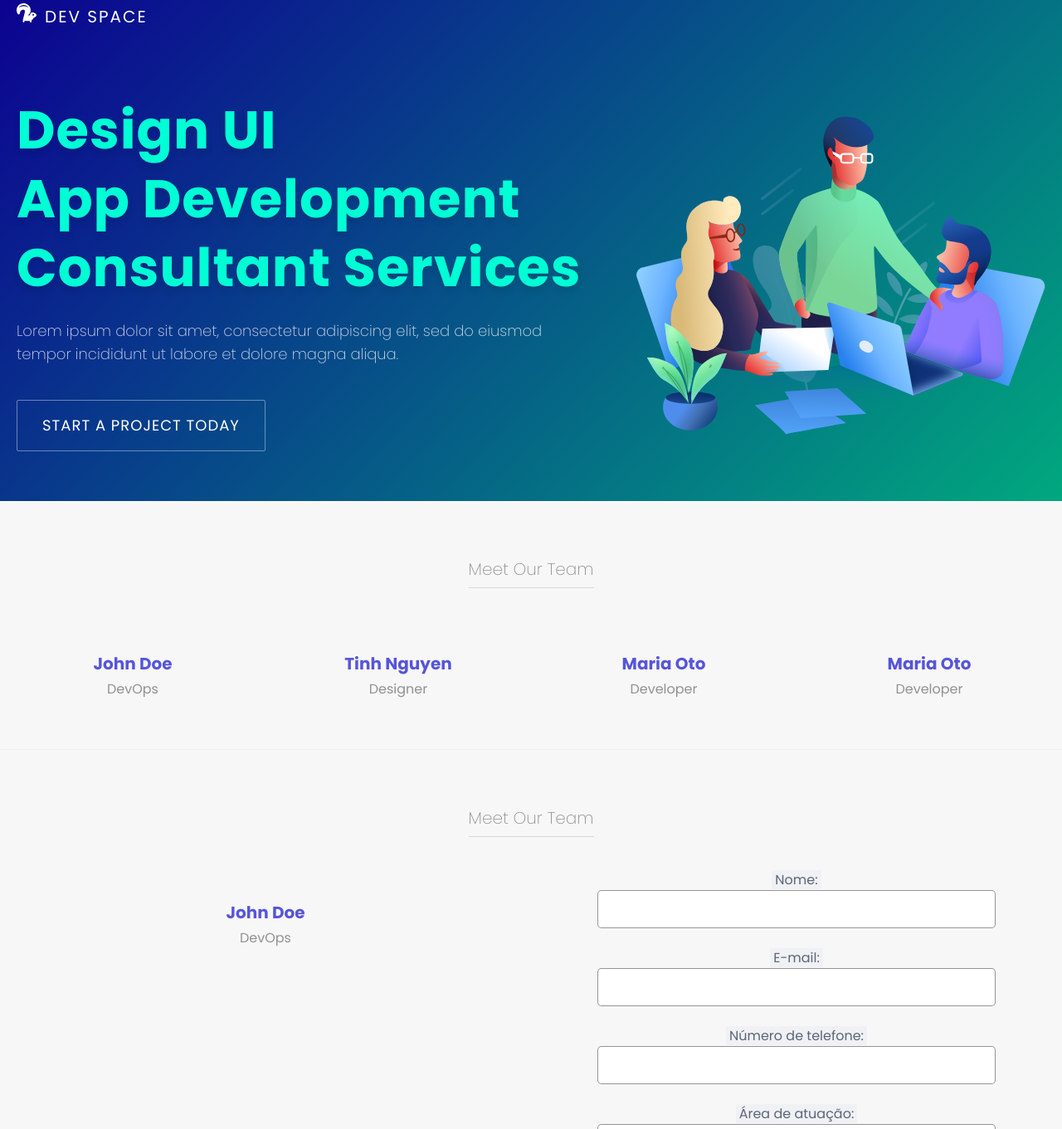
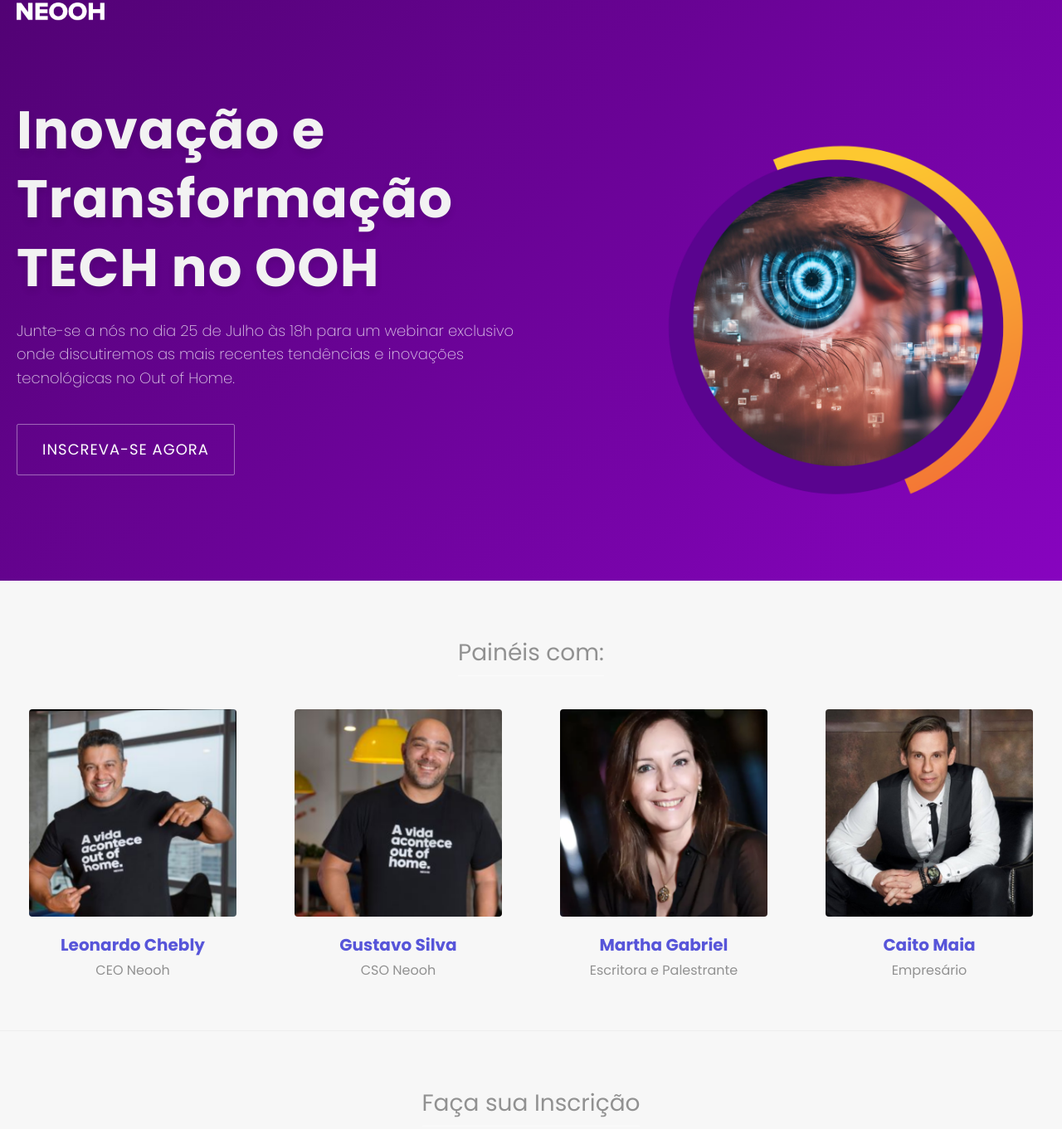
Before and after one commit to daniseveriano/neooh, a plain HTML site: page index.html in a window 1280 px wide. Shown: the part 27-1388 px from the top of the page at 83% size. Drawn offline with nearby package versions, Linux system fonts and the light colour scheme.

Commit message:
Webinar neooh conclusão

```diff
--- a/css/yeo.css
+++ b/css/yeo.css
@@ -60,9 +60,9 @@ a:active {
     background-size: auto;
     padding-bottom: 3rem;
 /* Rectangle 10: */
-background-image: -webkit-linear-gradient(44deg, #0C0091 0%, #00A87E 100%);
-background-image: -o-linear-gradient(44deg, #0C0091 0%, #00A87E 100%);
-background-image: linear-gradient(134deg, #0C0091 0%, #00A87E 100%);
+background-image: -webkit-linear-gradient(44deg, #510273 0%, #8704bf 100%);
+background-image: -o-linear-gradient(44deg, #510273 0%, #8704bf 100%);
+background-image: linear-gradient(134deg, #510273 0%, #8704bf 100%);
 }
 
 .yeo-slogan .slogan-bold {
@@ -116,7 +116,7 @@ background-image: linear-gradient(134deg, #0C0091 0%, #00A87E 100%);
 }
 
 .slogan .slogan-bold {
-    color: #00ffd4;
+    color: #f2f2f2;
 }
 
 
@@ -132,13 +132,13 @@ background-image: linear-gradient(134deg, #0C0091 0%, #00A87E 100%);
 }
 
 .feature-title {
-    font-weight: 200;
-    font-size: 1rem;
+    font-weight: 500;
+    font-size: 1.4rem;
     padding: .5rem 0 .5rem 0;
     opacity: .5;
     text-align: center;
     display: inline-block;
-    border-bottom: 1px solid #bcb9b9;
+    border-bottom: 1px solid #ffffff;
     margin: 0 auto 2rem;
 }
 
@@ -364,7 +364,7 @@ background-image: linear-gradient(134deg, #0C0091 0%, #00A87E 100%);
 
 
 .yeo-footer {
-    background: #0a007e;
+    background: #510273;
     color: #fff;
     padding: 3rem 0;
 }
--- a/index.html
+++ b/index.html
@@ -38,6 +38,7 @@
         background-color: #0A007E;
         color: #fff;
         border-radius: 5px;
+        cursor: pointer;
     }
 </style>
 <body>
@@ -48,7 +49,7 @@
                     <header class="navbar">
                         <section class="navbar-section">
                             <a class="navbar-brand logo" href="./">
-                                <img class="logo-img" src="./images/logo.svg" alt=""><span>Dev Space</span>
+                                <img class="logo-img" src="./images/logo-poweredjj.png" alt="">
                             </a>
                         </section>
                     </header>
@@ -60,17 +61,17 @@
                 <div class="column col-7 col-sm-12">
                     <div class="slogan-content">
                         <h1>
-                            <span class="slogan-bold">Design UI</span>
-                            <span class="slogan-bold">App Development</span>
-                            <span class="slogan-bold">Consultant Services</span>
+                            <span class="slogan-bold">Inovação e</span>
+                            <span class="slogan-bold">Transformação</span>
+                            <span class="slogan-bold">TECH no OOH</span>
                         </h1>
-                        <p>Lorem ipsum dolor sit amet, consectetur adipiscing elit, sed do eiusmod tempor incididunt ut labore et dolore magna aliqua.</p>
-                        <a class="btn btn-primary btn-lg btn-start" target="_blank" href="#formulario">Start a project today</a>
+                        <p>Junte-se a nós no dia 25 de Julho às 18h para um webinar exclusivo onde discutiremos as mais recentes tendências e inovações tecnológicas no Out of Home.</p>
+                        <a class="btn btn-primary btn-lg btn-start" target="_blank" href="#formulario">Inscreva-se Agora</a>
 
                     </div>
                 </div>
                 <div class="column col-5 hide-sm">
-                    <img class="slogan-img" src="./images/yeo-feature-1.svg" alt="">
+                    <img class="slogan-img" src="./images/eyed tech.png" alt="">
                 </div>
                 </div>
             </div>
@@ -79,27 +80,27 @@
             <div class="container yeo-body">
                 <div class="columns">
                     <div class="column col-12">
-                        <h2 class="feature-title">Meet Our Team</h2>
+                        <h2 class="feature-title">Painéis com:</h2>
                     </div>
                     <div class="column col-3 col-sm-12">
-                        <a href=""><img class="s-circle" src="./images/team-1.jpg" alt=""></a>
-                        <a href="https://www.lapa.ninja/"><span class="name">John Doe</span></a>
-                        <span class="title">DevOps</span>
+                        <a href=""><img class="s-circle" src="./images/Leo.png" alt=""></a>
+                        <a href="https://https://www.linkedin.com/in/leochebly/"><span class="name">Leonardo Chebly</span></a>
+                        <span class="title">CEO Neooh</span>
                     </div>
                     <div class="column col-3 col-sm-12">
-                        <a href=""><img class="s-circle" src="./images/team-2.jpg" alt=""></a>
-                        <a href="https://www.lapa.ninja/"><span class="name">Tinh Nguyen</span></a>
-                        <span class="title">Designer</span>
+                        <a href=""><img class="s-circle" src="./images/Gustavo.png" alt=""></a>
+                        <a href="https://www.linkedin.com/in/gustavo-silva-7546563b/"><span class="name">Gustavo Silva</span></a>
+                        <span class="title">CSO Neooh</span>
                     </div>
                     <div class="column col-3 col-sm-12">
-                        <a href=""><img class="s-circle" src="./images/team-3.jpg" alt=""></a>
-                        <a href="https://www.lapa.ninja/"><span class="name">Maria Oto</span></a>
-                        <span class="title">Developer</span>
+                        <a href=""><img class="s-circle" src="./images/martha.png" alt=""></a>
+                        <a href="https://www.linkedin.com/in/marthagabriel/"><span class="name">Martha Gabriel</span></a>
+                        <span class="title">Escritora e Palestrante</span>
                     </div>
                     <div class="column col-3 col-sm-12">
-                        <a href=""><img class="s-circle" src="./images/team-3.jpg" alt=""></a>
-                        <a href="https://www.lapa.ninja/"><span class="name">Maria Oto</span></a>
-                        <span class="title">Developer</span>
+                        <a href=""><img class="s-circle" src="./images/Caito.png" alt=""></a>
+                        <a href="https://https://www.linkedin.com/in/caito-maia/"><span class="name">Caito Maia</span></a>
+                        <span class="title">Empresário</span>
                     </div>
                 </div>
             </div>
@@ -108,12 +109,10 @@
             <div class="container yeo-body">
                 <div class="columns">
                     <div class="column col-12">
-                        <h2 class="feature-title">Meet Our Team</h2>
+                        <h2 class="feature-title">Faça sua Inscrição</h2>
                     </div>
                     <div class="column col-6 col-sm-12">
-                        <a href=""><img class="s-circle" src="./images/team-1.jpg" alt=""></a>
-                        <a href="https://www.lapa.ninja/"><span class="name">John Doe</span></a>
-                        <span class="title">DevOps</span>
+                        <a href=""><img class="s-circle" src="./images/img1.png" alt=""></a>
                     </div>
                     <div class="column col-6 col-sm-12">
                         <form id="registrationForm">
@@ -140,18 +139,8 @@
                 <div class="columns">
                     <div class="column col-3 col-sm-6">
                         <div class="yeo-footer-content">
-                            <h4>Redes Sociais</h4>
-                            <ul class="nav">
-                                <li class="nav-item">
-                                    <a href="http://www.streamlineicons.com/?ref=lapaninja">Free Streamline Icons</a>
-                                </li>
-                                <li class="nav-item">
-                                    <a href="https://ui8.net/products/illustration-pack-vol-03?ref=lapaninja">Buy Illustration Pack by Nimart1</a>
-                                </li>
-                                <li class="nav-item">
-                                    <a href="https://ui8.net/products/illustration-pack-vol-03?ref=lapaninja">Buy Illustration Pack by Nimart1</a>
-                                </li>
-                            </ul>
+                            <strong>Direitos Reservados</strong><P>Neooh</P>
+                            <strong>Criado por:</strong><P>Squad 2</P>
                         </div>
                     </div>
                 </div>
```
Also changed, not shown: images/Caito.png (added), images/Gustavo.png (added), images/Leo.png (added), images/eyed tech.png (added), images/img1.png (added), images/logo-poweredjj.png (added), images/martha.png (added), 1 other file.
